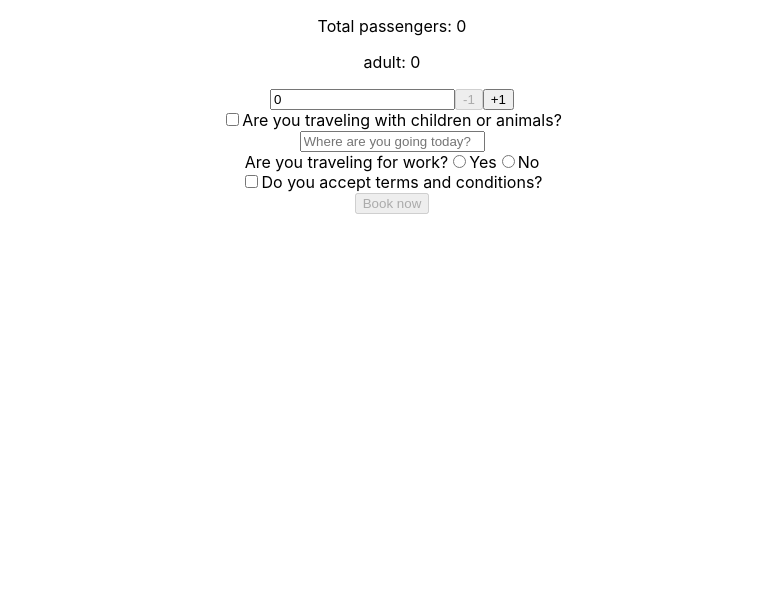
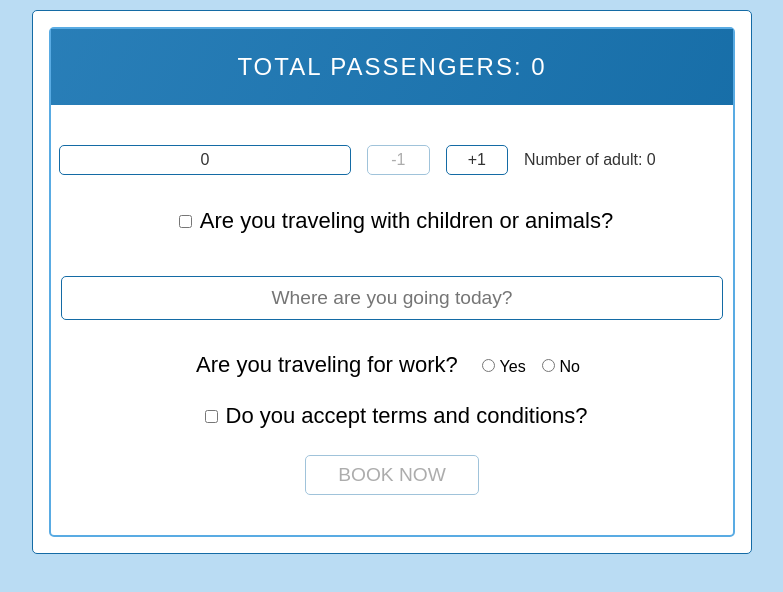
Before and after one commit to przemek-ycd/react-counter, a React (Create React App) app: page / in a window 1280 px wide. Shown: the top 592 px of the page, without its empty margins (248-1031 px from the left). Built offline with nearby package versions, Linux system fonts and the light colour scheme.

Commit message:
add style

```diff
--- a/src/App.css
+++ b/src/App.css
@@ -36,3 +36,37 @@
     transform: rotate(360deg);
   }
 }
+
+* {
+  margin: 0;
+  padding: 0;
+  outline: none;
+  box-sizing: border-box;
+  font-family: "Poppins", sans-serif;
+}
+
+body {
+  display: flex;
+  align-items: center;
+  justify-content: center;
+  padding: 10px;
+  background-color: #badcf3;
+}
+
+.App {
+  width: 90vh;
+  display: flex;
+  justify-content: center;
+  align-items: center;
+  background: #fff;
+  padding: 1rem;
+  border: 1px solid #146ba5;
+  border-radius: 5px;
+}
+
+header {
+  width: 100%;
+  display: flex;
+  flex-direction: column;
+  text-align: center;
+}
--- a/src/App.js
+++ b/src/App.js
@@ -1,7 +1,7 @@
 import { useState } from "react";
 import "./App.css";
-import { Form } from "./Form";
-import { Results } from "./Results";
+import { Form } from "./Form/Form";
+import { Results } from "./Results/Results";
 
 function App() {
   const [adultCount, setAdultCount] = useState(0);
--- a/src/Counter.js
+++ /dev/null
@@ -1,27 +0,0 @@
-import React from 'react';
-import { useState } from "react";
-
-export const Counter = ({value, maxValue, onChange, tag}) => {
-
-  const handleIncrement = () => {
-    value === maxValue ? onChange(maxValue) : onChange(value + 1)
-  }
-
-  const handleDecrement = () => {
-    value === 0 ? onChange(0) : onChange(value - 1)
-  }
-
-  const handleInputChange = (event) => {
-    const value = event.target.value.replace(/\+|-/ig, '');
-    value <= maxValue ? onChange(Number(value)) : onChange(maxValue)
-  }
-
-  return (
-    <div>
-      <p>{tag}: {value} </p>
-      <input type='text' value={value} onChange={handleInputChange} />
-      <button onClick={handleDecrement} disabled={value === 0}>-1</button>
-      <button onClick={handleIncrement} disabled={value === maxValue}>+1</button>
-    </div>
-  )
-}
--- /dev/null
+++ b/src/Counter/Counter.js
@@ -0,0 +1,54 @@
+import React from 'react';
+import counterStyles from './counter.module.css';
+
+export const Counter = ({
+    value,
+    maxValue,
+    onChange,
+    tag
+  }) => {
+
+  const handleIncrement = () => {
+    value === maxValue ? onChange(maxValue) : onChange(value + 1)
+  }
+
+  const handleDecrement = () => {
+    value === 0 ? onChange(0) : onChange(value - 1)
+  }
+
+  const handleInputChange = (event) => {
+    const value = event.target.value.replace(/\+|-/ig, '');
+    value <= maxValue ? onChange(Number(value)) : onChange(maxValue)
+  }
+
+  return (
+    <div className={counterStyles.counterDiv}>
+      <input
+        className={counterStyles.counterInput}
+        type='text'
+        value={value}
+        onChange={handleInputChange}
+      />
+
+      <button
+        className={counterStyles.button}
+        onClick={handleDecrement}
+        disabled={value === 0}>
+          -1
+      </button>
+
+      <button
+        className={counterStyles.button}
+        onClick={handleIncrement}
+        disabled={value === maxValue}>
+          +1
+      </button>
+
+      <p
+        className={counterStyles.counterParagraph}>
+          Number of {tag}: {value}
+      </p>
+
+    </div>
+  )
+}
--- /dev/null
+++ b/src/Counter/counter.module.css
@@ -0,0 +1,57 @@
+.counterDiv {
+  display: flex;
+  justify-content: center;
+  align-items: center;
+}
+
+.counterInput {
+  width: 50%;
+  font-size: 1rem;
+  text-align: center;
+  padding: 5px 15px;
+  margin: 0.5rem;
+  border: 1px solid #146ba5;
+  background-color: #ffffff;
+  color: #333;
+  border-radius: 5px;
+  transition: 0.3s all ease;
+}
+
+.counterParagraph {
+  text-align: left;
+  width: 35%;
+  font-size: 1rem;
+  margin: 0.5rem;
+  color: #333;
+  font-weight: 400;
+}
+
+.button {
+  font-size: 1rem;
+  text-align: center;
+  padding: 5px 15px;
+  margin: 0.5rem;
+  border: 1px solid #146ba5;
+  background-color: #ffffff;
+  color: #333;
+  border-radius: 5px;
+  transition: 0.3s all ease;
+  width: 10%;
+}
+
+.button:disabled {
+  opacity: 0.4;
+}
+
+.button:disabled:hover {
+  background-color: #f1f1f1;
+  color: #333;
+  border: 1px solid #146ba5;
+}
+
+.button:hover {
+  cursor: pointer;
+  background-color: #59abe3;
+  border: 1px solid #59abe3;
+  color: #fff;
+}
--- a/src/Form.js
+++ b/src/Form/Form.js
@@ -1,4 +1,5 @@
-import { Counter } from "./Counter";
+import { Counter } from "../Counter/Counter";
+import formStyles from './form.module.css';
 
 export const Form = ({
     adultCount, setAdultCount,
@@ -10,8 +11,6 @@ export const Form = ({
     inputRadioYesOrNoTravelingForWork, setInputRadioYesOrNoTravelingForWork,
     onBookNowClick
   }) => {
-
-
 
     const handleInputValueLocation = (event) => {
         setInputValueLocation(event.target.value)
@@ -30,9 +29,9 @@ export const Form = ({
     }
 
     return (
-        <div>
-            <div>
-                <p>
+        <div className={formStyles.divForms}>
+            <div className={formStyles.divTotalPassengers}>
+                <p className={formStyles.paragraphTotalPassengers}>
                     Total passengers: {adultCount + childrenCount}
                 </p>
             </div>
@@ -46,23 +45,37 @@ export const Form = ({
 
             <div>
                 <input
+                    className={formStyles.inputCheckboxAnimalsOrChildren}
                     type="checkbox" checked={inputCheckboxChildrenOrAnimals}
                     onChange={handleInputCheckboxChildrenOrAnimals}
                 />
 
                 <label
+                    className={formStyles.labelCheckboxAnimalsOrChildren}
                     for="travelingChildrenOrAnimals">
                         Are you traveling with children or animals?
                 </label>
 
                 { inputCheckboxChildrenOrAnimals && <>
-                    <Counter onChange={setChildrenCount} value={childrenCount} maxValue={4} tag="children"/>
-                    <Counter onChange={setAnimalsCount} value={animalsCount} maxValue={2} tag="animals"/>
+                    <Counter
+                        onChange={setChildrenCount}
+                        value={childrenCount}
+                        maxValue={4}
+                        tag="children"
+                    />
+
+                    <Counter
+                        onChange={setAnimalsCount}
+                        value={animalsCount}
+                        maxValue={2}
+                        tag="animals"
+                    />
                 </>}
             </div>
 
             <div>
                 <input
+                    className={formStyles.inputLocation}
                     type="text"
                     value={inputValueLocation}
                     onChange={handleInputValueLocation}
@@ -72,6 +85,7 @@ export const Form = ({
 
             <div>
                 <label
+                    className={formStyles.labelTravelingForWork}
                     for="travelingForWork">
                         Are you traveling for work?
                 </label>
@@ -84,6 +98,7 @@ export const Form = ({
                 />
 
                 <label
+                    className={formStyles.labelTravelingForWorkYesOrNo}
                     for="yes">
                         Yes
                 </label>
@@ -96,6 +111,7 @@ export const Form = ({
                 />
 
                 <label
+                    className={formStyles.labelTravelingForWorkYesOrNo}
                     for="no">
                         No
                 </label>
@@ -104,6 +120,7 @@ export const Form = ({
 
             <div>
                 <input
+                    className={formStyles.inputTermsAndConditions}
                     type="checkbox"
                     name="termsAndConditions"
                     checked={inputCheckboxTermAndConditions}
@@ -111,12 +128,14 @@ export const Form = ({
                 />
 
                 <label
+                    className={formStyles.labelTermsAndConditions}
                     for="termsAndConditions">
                         Do you accept terms and conditions?
                 </label>
 
                 <div>
                     <input
+                        className={formStyles.inputButtonBookNow}
                         type="button"
                         value="Book now"
                         disabled={!inputCheckboxTermAndConditions}
--- /dev/null
+++ b/src/Form/form.module.css
@@ -0,0 +1,129 @@
+.divForms > * {
+  margin-bottom: 1.5rem;
+}
+
+.divForms {
+  border: 2px solid #59abe3;
+  border-radius: 5px;
+  padding-bottom: 1rem;
+}
+
+/* total passengers */
+.divTotalPassengers {
+  background: linear-gradient(115deg, #59abe3, #146ba5);
+  background-size: 400% 400%;
+  animation: gradient 15s ease infinite;
+  text-align: center;
+  color: #fff;
+  margin-bottom: 2rem;
+}
+
+@keyframes gradient {
+  0% {
+    background-position: 0% 50%;
+  }
+  50% {
+    background-position: 100% 50%;
+  }
+  100% {
+    background-position: 0% 50%;
+  }
+}
+
+.paragraphTotalPassengers {
+  font-weight: 300;
+  padding: 1.5rem;
+  font-size: 1.5rem;
+  letter-spacing: 2px;
+  text-transform: uppercase;
+}
+
+/* travel with children/animals */
+.inputCheckboxAnimalsOrChildren {
+  font-size: 1rem;
+  text-align: center;
+  padding: 5px 15px;
+  margin: 0.5rem;
+  border: 1px solid #146ba5;
+  background-color: #ffffff;
+  color: #333;
+  border-radius: 5px;
+  margin-bottom: 1rem;
+}
+
+.labelCheckboxAnimalsOrChildren {
+  font-size: 22px;
+}
+
+/* location */
+.inputLocation {
+  font-size: 1.2rem;
+  text-align: center;
+  padding: 10px 15px;
+  margin: 0.5rem;
+  border: 1px solid #146ba5;
+  background-color: #ffffff;
+  color: #333;
+  border-radius: 5px;
+  width: 97%;
+}
+
+/* traveling for work */
+.labelTravelingForWork {
+  font-size: 22px;
+  margin: 0.5rem;
+  padding-right: 1rem;
+}
+
+.labelTravelingForWorkYesOrNo {
+  font-size: 16px;
+  padding-left: 0.3rem;
+  padding-right: 1rem;
+}
+
+/* terms and conditions */
+.inputTermsAndConditions {
+  font-size: 1rem;
+  text-align: center;
+  padding: 5px 15px;
+  margin: 0.5rem;
+  border: 1px solid #146ba5;
+  background-color: #ffffff;
+  color: #333;
+  border-radius: 5px;
+  margin-bottom: 1rem;
+}
+
+.labelTermsAndConditions {
+  font-size: 22px;
+}
+
+/* button book now */
+.inputButtonBookNow {
+  text-transform: uppercase;
+  font-size: 1.2rem;
+  padding: 0.5rem 2rem;
+  border: 1px solid #146ba5;
+  background-color: #ffffff;
+  color: #333;
+  border-radius: 5px;
+  margin-top: 1rem;
+  transition: 0.3s all ease;
+}
+
+.inputButtonBookNow:disabled {
+  opacity: 0.4;
+}
+
+.inputButtonBookNow:disabled:hover {
+  background-color: #f1f1f1;
+  color: #333;
+  border: 1px solid #146ba5;
+}
+
+.inputButtonBookNow:hover {
+  cursor: pointer;
+  background-color: #59abe3;
+  border: 1px solid #59abe3;
+  color: #fff;
+}
--- a/src/Results.js
+++ b/src/Results/Results.js
@@ -1,4 +1,5 @@
 import React from 'react';
+import resultsStyles from './results.module.css';
 
 export const Results = ({
     location,
@@ -11,26 +12,27 @@ export const Results = ({
 }) => {
 
     return (
-        <div>
-            <div>
-                <p>
+        <div className={resultsStyles.divResults}>
+            <div className={resultsStyles.divSummaryResults}>
+                <p className={resultsStyles.summaryResults}>
                     Summary:
                 </p>
             </div>
 
-            <p>
+            <p className={resultsStyles.paragraphResults}>
                 Location: {location}
             </p>
 
-            <p>
+            <p className={resultsStyles.paragraphResults}>
                 Travelers: {totalPass} total ({adultCount} adults, {childrenCount} children) and {animalsCount} animals
             </p>
 
-            <p>
+            <p className={resultsStyles.paragraphResults}>
                 You're {travelingWork} traveling for work
             </p>
 
             <input
+                className={resultsStyles.buttonBackResults}
                 type="button"
                 value="Back"
                 onClick={onBackClick}
--- /dev/null
+++ b/src/Results/results.module.css
@@ -0,0 +1,57 @@
+.divSummaryResults {
+  background-color: #59abe3;
+  text-align: left;
+  color: #fff;
+  margin-bottom: 2rem;
+}
+
+@keyframes gradient {
+  0% {
+    background-position: 0% 50%;
+  }
+  50% {
+    background-position: 100% 50%;
+  }
+  100% {
+    background-position: 0% 50%;
+  }
+}
+
+.summaryResults {
+  font-weight: 300;
+  padding: 1.5rem;
+  font-size: 1.5rem;
+  letter-spacing: 2px;
+  text-transform: uppercase;
+}
+
+.divResults {
+  border: 2px solid #59abe3;
+  border-radius: 5px;
+  padding-bottom: 1rem;
+}
+
+.paragraphResults {
+  font-size: 18px;
+  text-align: left;
+  margin: 1rem;
+}
+
+.buttonBackResults {
+  text-transform: uppercase;
+  font-size: 1.2rem;
+  padding: 0.5rem 2rem;
+  border: 1px solid #146ba5;
+  background-color: #ffffff;
+  color: #333;
+  border-radius: 5px;
+  margin-top: 1rem;
+  transition: 0.3s all ease;
+}
+
+.buttonBackResults:hover {
+  cursor: pointer;
+  background-color: #59abe3;
+  border: 1px solid #59abe3;
+  color: #fff;
+}
```
